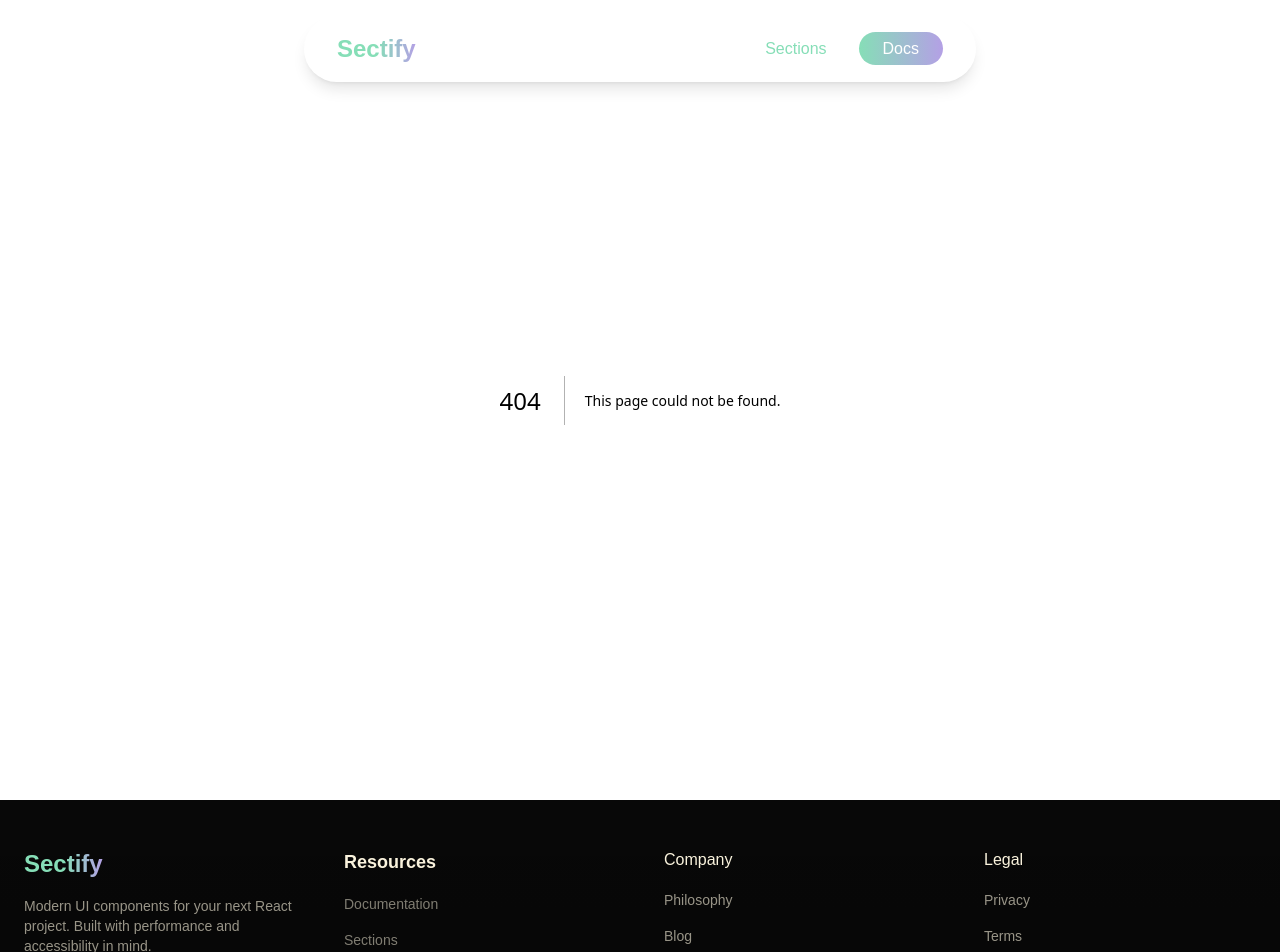
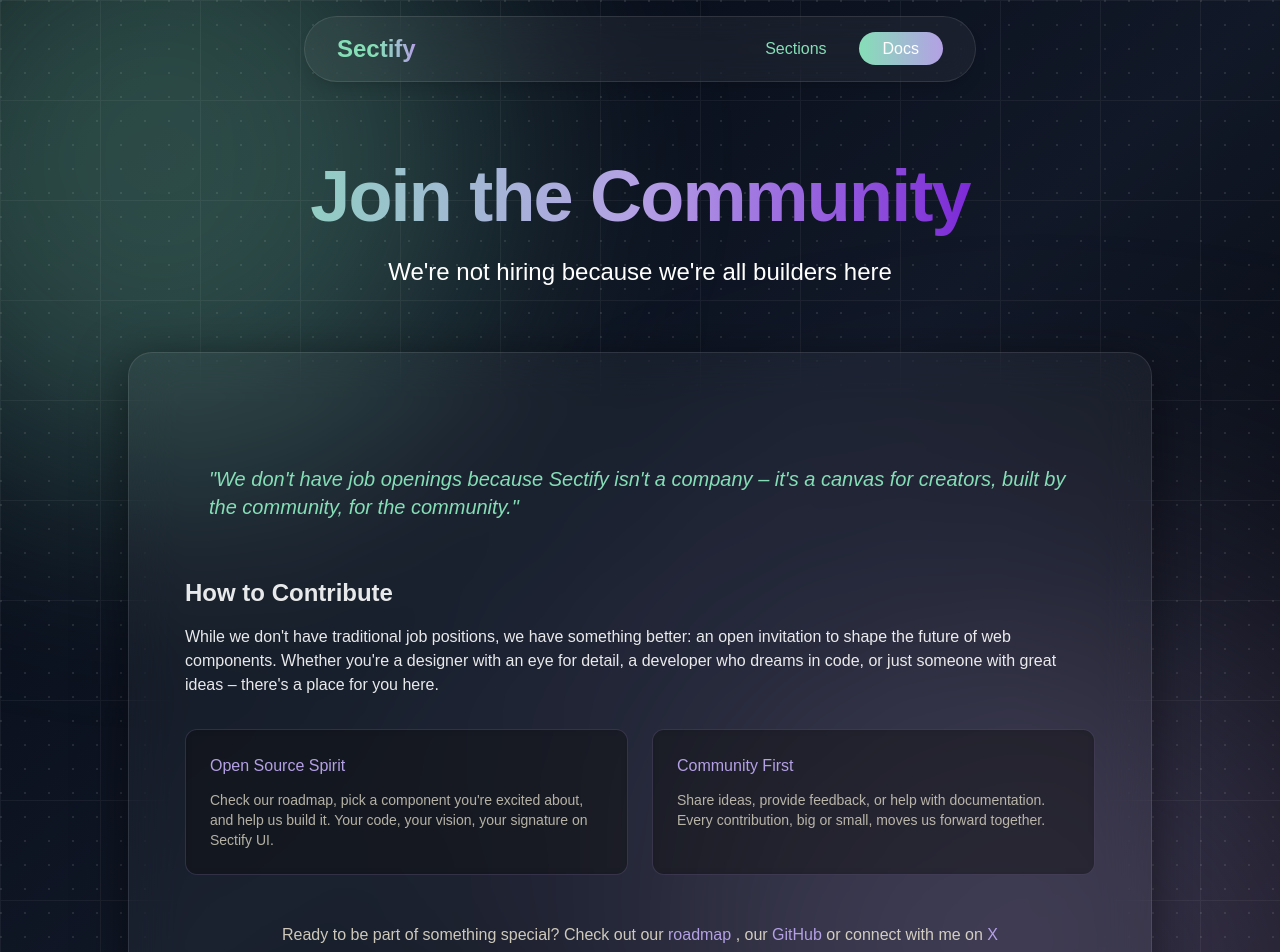
Before and after one commit to RubenGullborg/Sectify, a Next.js app: page /careers in a window 1280 px wide. Before the commit this address had no page. Shown: the top 952 px of the page. Built offline with nearby package versions, Linux system fonts and the light colour scheme; a web font is replaced by a local one.

Commit message:
The Careers page

```diff
--- /dev/null
+++ b/src/app/(routes)/careers/page.tsx
@@ -0,0 +1,71 @@
+import SubPageLayout from "@/components/Layout/SubPageLayout";
+
+export default function CareersPage() {
+  return (
+    <SubPageLayout
+      title="Join the Community"
+      subtitle="We're not hiring because we're all builders here"
+    >
+      <div className="text-white/90 prose prose-lg prose-invert max-w-none prose-headings:text-sectifyGreen prose-headings:font-semibold prose-a:text-sectifyLightPurple hover:prose-a:text-sectifyGreen">
+        <div className="my-8 p-6 rounded-xl">
+          <p className="text-xl italic mb-0 text-sectifyGreen">
+            "We don't have job openings because Sectify isn't a company – it's a
+            canvas for creators, built by the community, for the community."
+          </p>
+        </div>
+
+        <h2 className="mt-8 mb-4 text-2xl font-bold">How to Contribute</h2>
+        <p className="mb-6">
+          While we don't have traditional job positions, we have something
+          better: an open invitation to shape the future of web components.
+          Whether you're a designer with an eye for detail, a developer who
+          dreams in code, or just someone with great ideas – there's a place for
+          you here.
+        </p>
+
+        <div className="grid grid-cols-1 md:grid-cols-2 gap-6 my-8">
+          <div className="p-6 bg-black/40 rounded-xl backdrop-blur-sm border border-sectifyLightPurple/20">
+            <h3 className="text-sectifyLightPurple mb-3">Open Source Spirit</h3>
+            <p className="text-sm text-sectifyEggWhite/70 m-0">
+              Check our roadmap, pick a component you're excited about, and help
+              us build it. Your code, your vision, your signature on Sectify UI.
+            </p>
+          </div>
+          <div className="p-6 bg-black/40 rounded-xl backdrop-blur-sm border border-sectifyLightPurple/20">
+            <h3 className="text-sectifyLightPurple mb-3">Community First</h3>
+            <p className="text-sm text-sectifyEggWhite/70 m-0">
+              Share ideas, provide feedback, or help with documentation. Every
+              contribution, big or small, moves us forward together.
+            </p>
+          </div>
+        </div>
+
+        <div className="text-center mt-12">
+          <p className="text-sectifyEggWhite/80">
+            Ready to be part of something special? Check out our{" "}
+            <a
+              href="/roadmap"
+              className="text-sectifyLightPurple hover:text-sectifyFairyTale transition-colors duration-300"
+            >
+              roadmap
+            </a>{" "}
+            , our{" "}
+            <a
+              href="/https://github.com/RubenGullborg/Sectify"
+              className="text-sectifyLightPurple hover:text-sectifyFairyTale transition-colors duration-300"
+            >
+              GitHub
+            </a>{" "}
+             or connect with me on{" "}
+            <a
+              href="https://x.com/RubenGullborg"
+              className="text-sectifyLightPurple hover:text-sectifyFairyTale transition-colors duration-300"
+            >
+              X
+            </a>
+          </p>
+        </div>
+      </div>
+    </SubPageLayout>
+  );
+}
--- a/src/app/(routes)/roadmap/page.tsx
+++ b/src/app/(routes)/roadmap/page.tsx
@@ -34,26 +34,29 @@
 
 export default function roadmapPage(){
     return (
-      <div className="flex flex-col justify-center items-center min-h-screen">
+      <div className="flex flex-col justify-center items-center min-h-screen bg-gradient-to-b from-black via-sectifyFairyTale/50 to-black">
+        <div className="absolute inset-0 bg-[radial-gradient(circle_at_center,_var(--tw-gradient-stops))] from-sectifyLightPurple/10 via-transparent to-transparent opacity-50" />
+        <div className="relative z-10">
           <Roadmap
             items={roadmapItems}
             title="The Sectify component development roadmap"
           />
-        <div className="pt-4">
-          <p className="font-light text-center">
+          <div className="pt-8">
+            <p className="font-light text-center text-sectifyEggWhite/80">
               💡 Want to contribute? Reach out to me on{" "}
               <a
                 href="https://x.com/RubenGullborg"
-              className="underline text-blue-500"
+                className="text-sectifyLightPurple hover:text-sectifyFairyTale transition-colors duration-300"
               >
                 X
               </a>
             </p>
-          <p className="font-light text-sm text-center py-2">
+            <p className="font-light text-sm text-center py-2 text-sectifyEggWhite/60">
               I will open for GitHub Contributions as soon as the library has
               matured a bit more 🚀
             </p>
           </div>
         </div>
+      </div>
     );
 }
```
Lines whose indentation alone changed are shown as unchanged.
